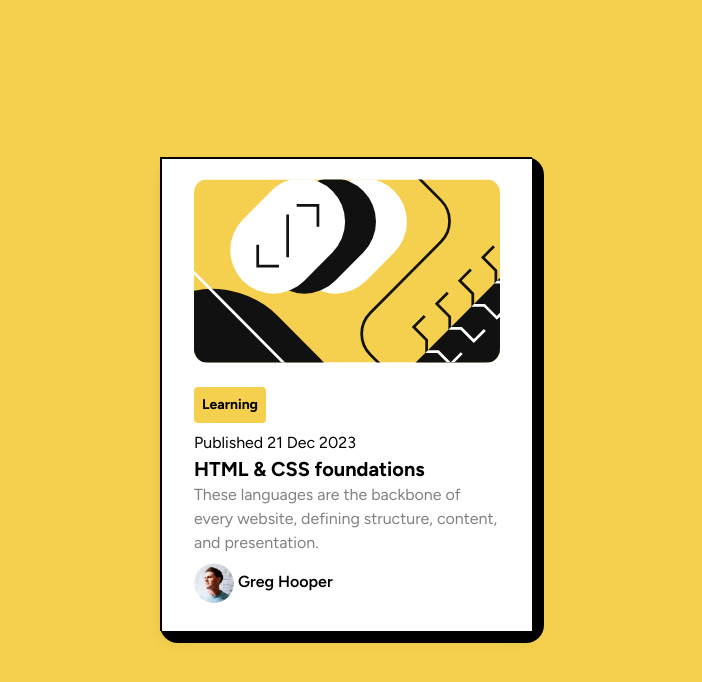
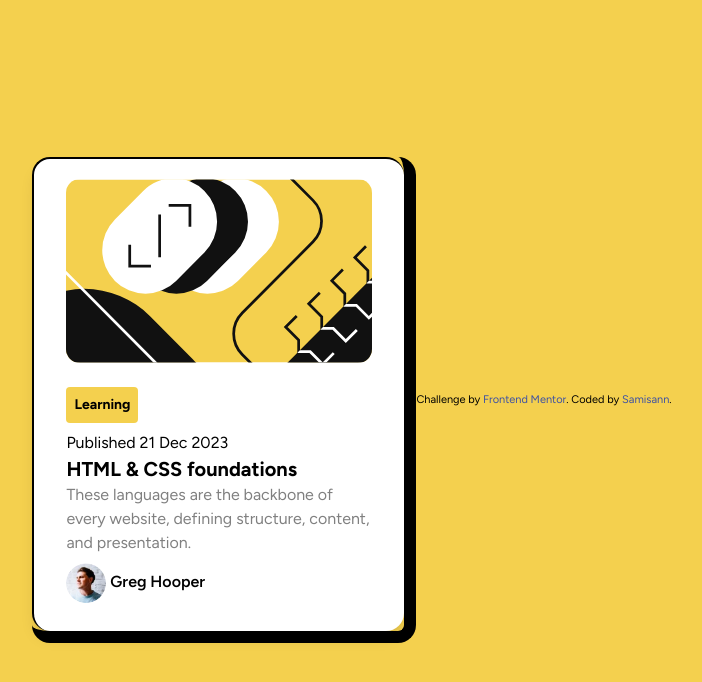
Before and after one commit to Samisann/blog-card, a website: page index.html in a window 1280 px wide. Shown: the whole page, without its empty margins (288-990 px from the left). Drawn offline with Linux system fonts and the light colour scheme.

Commit message:
correcting the project

```diff
--- a/index.html
+++ b/index.html
@@ -29,7 +29,7 @@
 <div class="md:flex sm:flex justify-center  items-center flex-col   border-black border-b-[12px] border-r-[12px] max-w-sm rounded-[18px]">
   <div
     class=" md:flex sm:flex justify-center  items-center flex-col    max-w-sm">
-    <div class=" shadow-lg bg-white border-black border-l-[2px] border-t-[2px] p-[20px] ">
+    <div class=" shadow-lg bg-white border-black rounded-[18px] border-l-[2px] border-t-[2px] p-[20px] ">
       <!-- card div au dessus -->
 
 
@@ -54,6 +54,10 @@
   </div>
 </div>
 
+  <div class="attribution">
+    Challenge by <a href="https://www.frontendmentor.io?ref=challenge" target="_blank">Frontend Mentor</a>. Coded by <a
+      href="#">Samisann</a>.
+  </div>
 
 </body>
 
```
